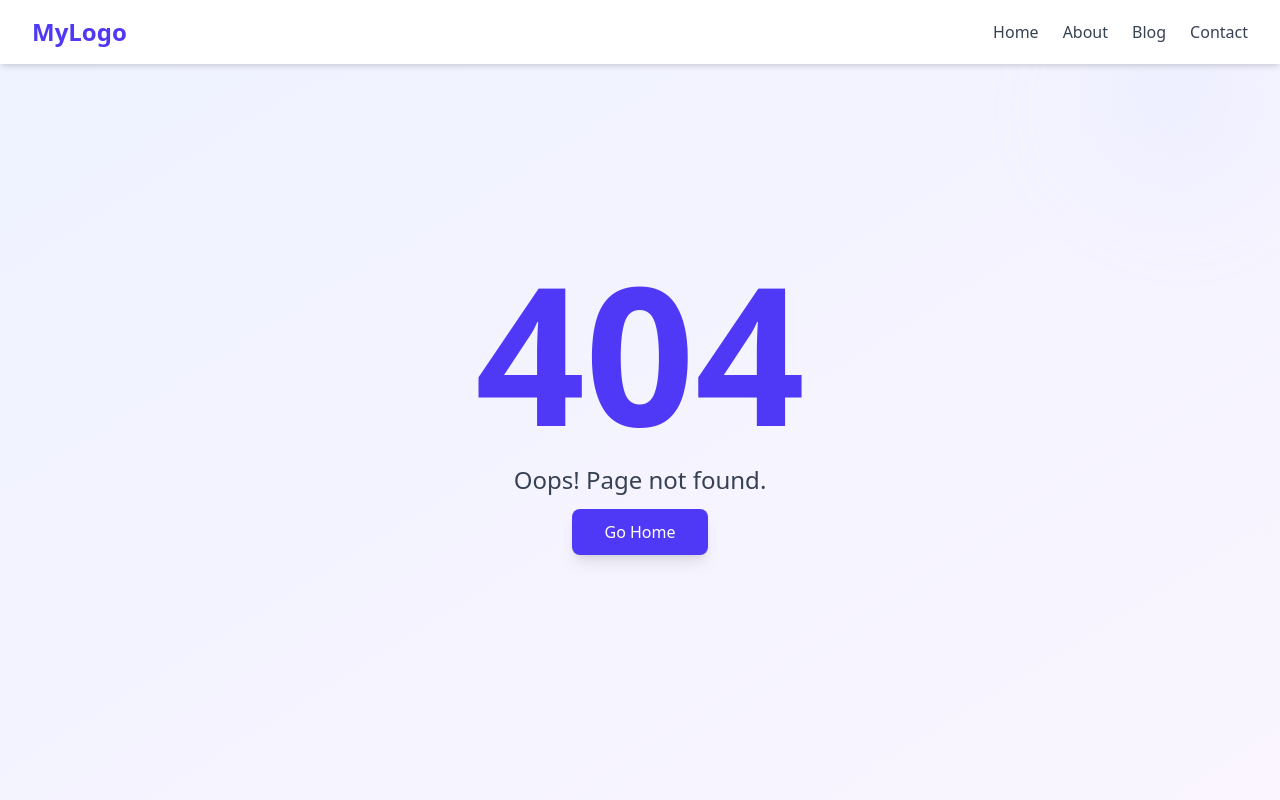
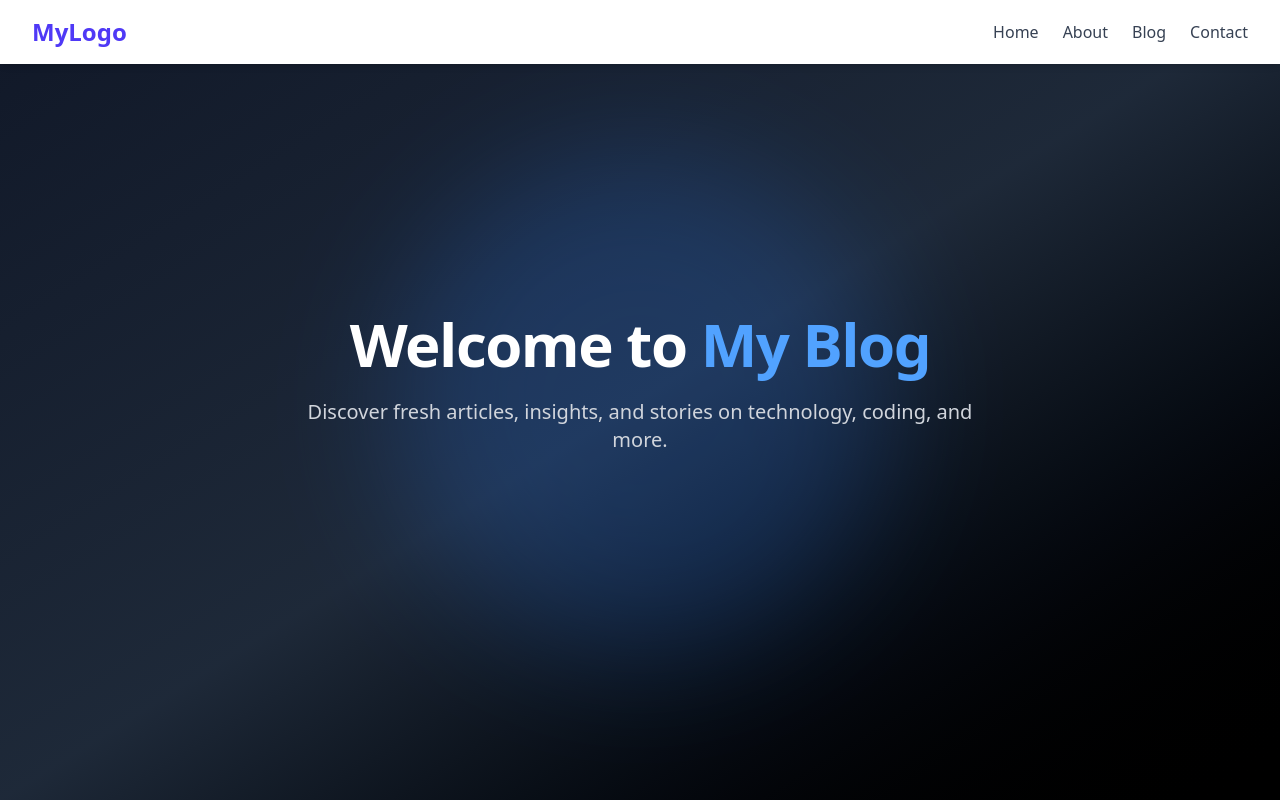
Before and after one commit to Cabdinasir64/Next-Js, a Next.js app: page /blog in a window 1280 px wide. Before the commit this address had no page. Built offline with nearby package versions, Linux system fonts and the light colour scheme.

Commit message:
feat: add Blog component with animated elements for enhanced user experience

```diff
--- /dev/null
+++ b/src/app/blog/page.tsx
@@ -0,0 +1,35 @@
+'use client';
+import { motion } from 'framer-motion';
+
+export default function Blog() {
+  return (
+    <section className="relative min-h-screen flex flex-col items-center justify-center bg-gradient-to-br from-gray-900 via-gray-800 to-black text-white overflow-hidden">
+      <motion.div
+        initial={{ opacity: 0, scale: 0.8 }}
+        animate={{ opacity: 0.2, scale: 1 }}
+        transition={{ duration: 1.5 }}
+        className="absolute w-[500px] h-[500px] bg-blue-500 rounded-full blur-3xl opacity-30"
+      />
+
+      <div className="relative z-10 text-center px-6">
+        <motion.h1
+          initial={{ opacity: 0, y: -40 }}
+          animate={{ opacity: 1, y: 0 }}
+          transition={{ duration: 0.7 }}
+          className="text-5xl md:text-6xl font-extrabold tracking-tight mb-6"
+        >
+          Welcome to <span className="text-blue-400">My Blog</span>
+        </motion.h1>
+
+        <motion.p
+          initial={{ opacity: 0, y: 20 }}
+          animate={{ opacity: 1, y: 0 }}
+          transition={{ duration: 0.7, delay: 0.3 }}
+          className="max-w-2xl mx-auto text-lg md:text-xl text-gray-300 mb-8"
+        >
+          Discover fresh articles, insights, and stories on technology, coding, and more.
+        </motion.p>
+      </div>
+    </section>
+  );
+}
```
